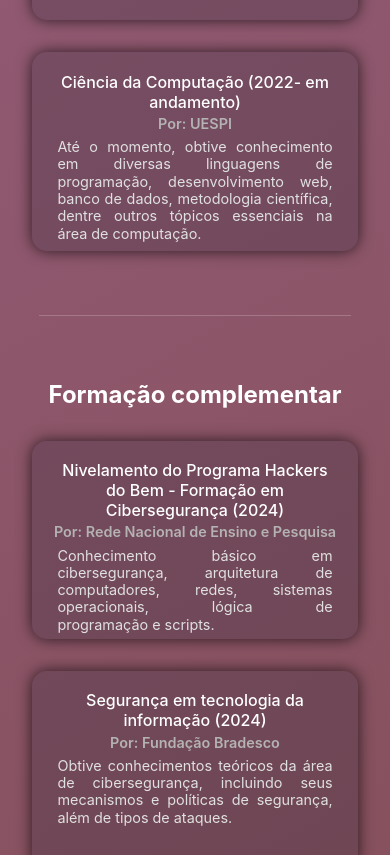
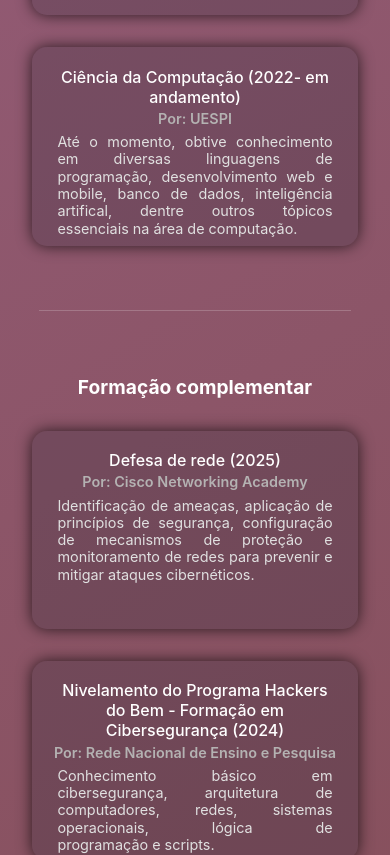
Before and after one commit to clara0904/curriculo, a React (Create React App) app: page / in a window 390 px wide. Shown: the part 2060-2915 px from the top of the page. Built offline with nearby package versions, Linux system fonts and the light colour scheme.

Commit message:
Inserção de novos certificados

```diff
--- a/src/sections/Certifications/Certifications.jsx
+++ b/src/sections/Certifications/Certifications.jsx
@@ -8,16 +8,16 @@
                 <div className={styles.title}>Formação</div>
                 <div className={styles.cards}>
                     <TextCard title={'Técnica em Informática (2019-2021)'} description={'Obtive conhecimento na linguagem de programação Python, além de temas como banco de dados, redes,  versionamento de código, entre outros tópicos na área de tecnologia.'} college={'IFPI'}/>
-                    <TextCard title={'Ciência da Computação (2022- em andamento)'} description={'Até o momento, obtive conhecimento em diversas linguagens de programação, desenvolvimento web, banco de dados, metodologia científica, dentre outros tópicos essenciais na área de computação.'} college={'UESPI'}/>
+                    <TextCard title={'Ciência da Computação (2022- em andamento)'} description={'Até o momento, obtive conhecimento em diversas linguagens de programação, desenvolvimento web e mobile, banco de dados, inteligência artifical, dentre outros tópicos essenciais na área de computação.'} college={'UESPI'}/>
                 </div>
 
                 <div className={styles.division}></div>
 
                 <div className={styles.title}>Formação complementar</div>
                 <div className={styles.cards}>
+                    <TextCard title={'Defesa de rede (2025)'} description={'Identificação de ameaças, aplicação de princípios de segurança, configuração de mecanismos de proteção e monitoramento de redes para prevenir e mitigar ataques cibernéticos.'} college={'Cisco Networking Academy'}/>
                     <TextCard title={'Nivelamento do Programa Hackers do Bem - Formação em Cibersegurança (2024)'} description={'Conhecimento básico em cibersegurança, arquitetura de computadores, redes, sistemas operacionais, lógica de programação e scripts.'} college={'Rede Nacional de Ensino e Pesquisa'}/>
-                    <TextCard title={'Segurança em tecnologia da informação (2024)'} description={'Obtive conhecimentos teóricos da área de cibersegurança, incluindo seus mecanismos e políticas de segurança, além de tipos de ataques.'} college={'Fundação Bradesco'}/>
-                    <TextCard title={'Projetos de Sistemas de TI (2024)'} description={'Curso básico teórico sobre ciclo de desenvolvimento do software, metodologias ágeis e gerenciamento de projetos de software.'} college={'Fundação Bradesco'}/>
+                    <TextCard title={'Programação para Ciência de Dados (2024)'} description={'No curso de extensão, foram desenvolvidas competências em Python, abrangendo estruturas de controle, funções e estruturas de dados, além de manipulação, análise e visualização de dados com NumPy e Pandas.'} college={'UESPI'}/>
                     <TextCard title={'Azure Infra Girls (2024)'} description={'Mentoria em azure exclusivamente para mulheres, oferecido pela Microsoft em parceria com a WoMakersCode.'} college={'Mais Mulheres em Tech'}/>
                 </div>
             </div>
--- a/src/sections/Certifications/Certifications.module.css
+++ b/src/sections/Certifications/Certifications.module.css
@@ -85,7 +85,7 @@
 
 @media (max-width: 768px) {
   .title {
-    font-size: 1.5rem;
+    font-size: 1.2rem;
     padding: 1rem;
   }
 }
```
